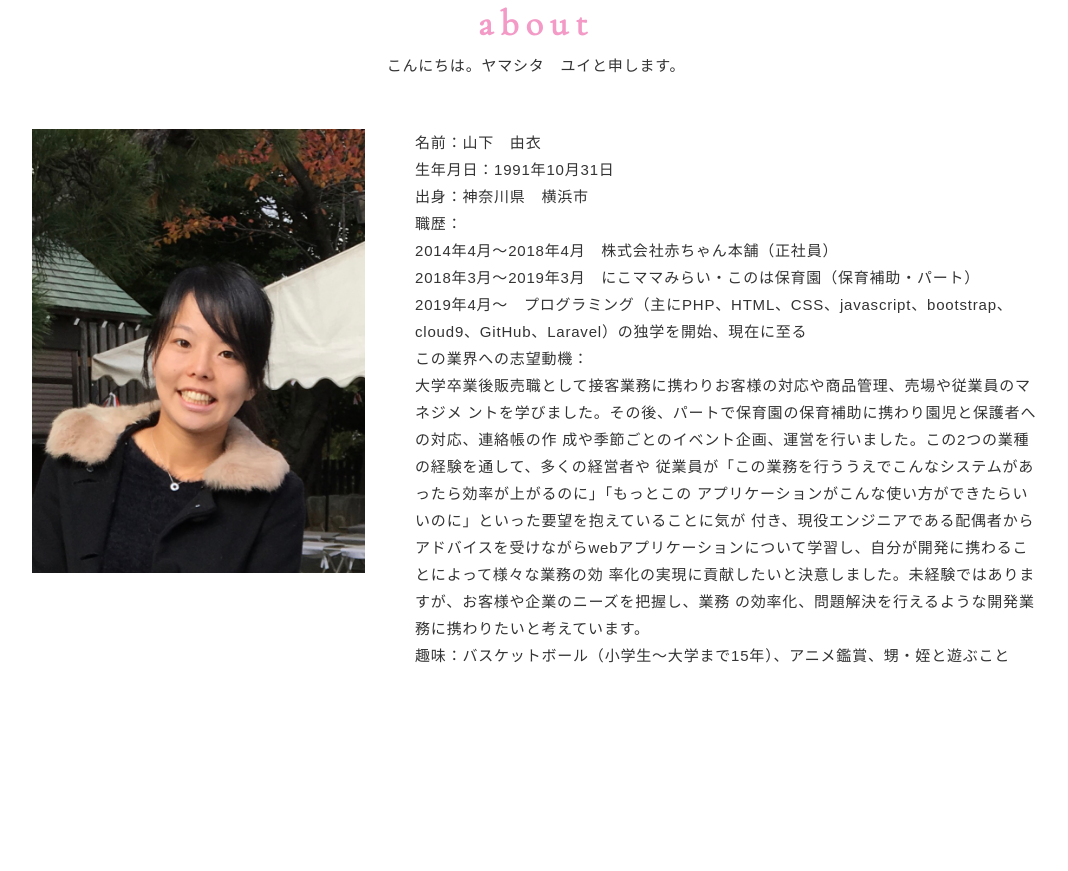
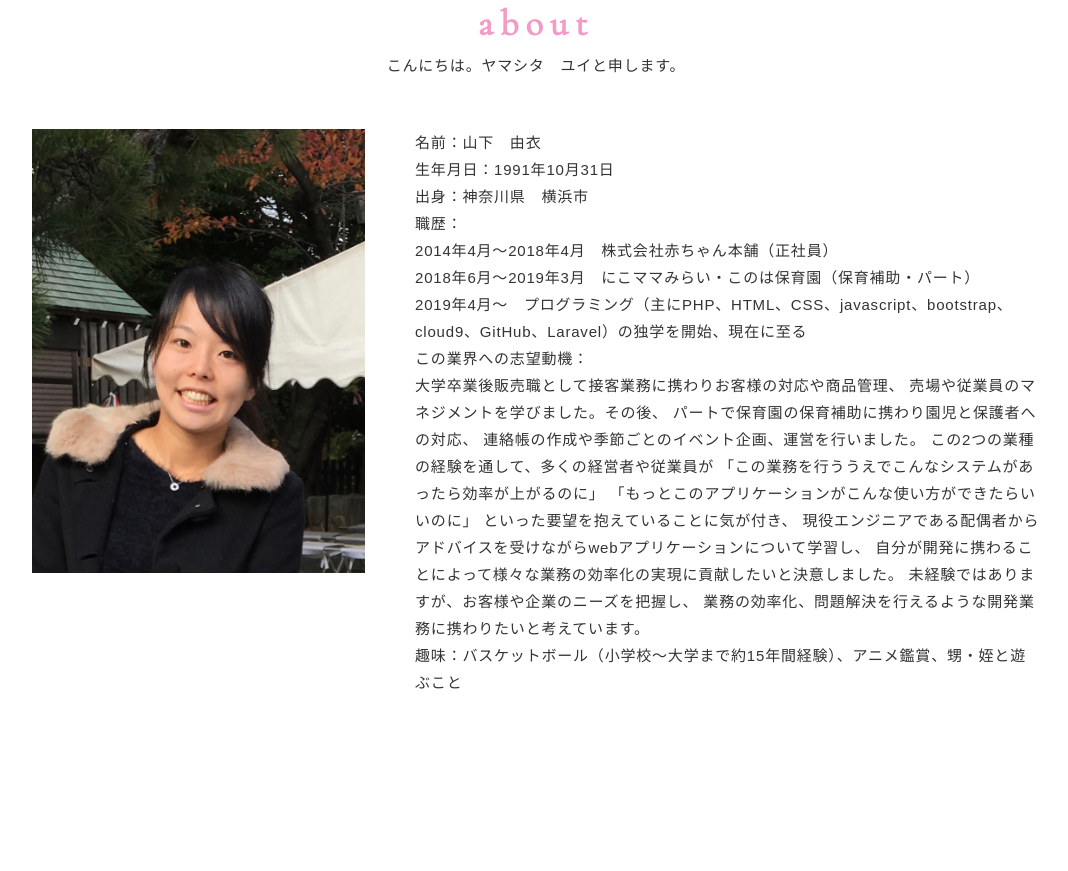
Before and after one commit to nekulala/my-portfoliosite, a plain HTML site: page index.html in a window 1280 px wide. Shown: the part 2660-3531 px from the top of the page, without its empty margins (104-1172 px from the left). Drawn offline with nearby package versions, Linux system fonts and the light colour scheme.

Commit message:
fixed about

```diff
--- a/index.html
+++ b/index.html
@@ -150,18 +150,22 @@
                 <br>出身：神奈川県　横浜市
                 <br>職歴：
                 <br>2014年4月〜2018年4月　株式会社赤ちゃん本舗（正社員）
-                <br>2018年3月〜2019年3月　にこママみらい・このは保育園（保育補助・パート）
+                <br>2018年6月〜2019年3月　にこママみらい・このは保育園（保育補助・パート）
                 <br>2019年4月〜　プログラミング（主にPHP、HTML、CSS、javascript、bootstrap、<br>cloud9、GitHub、Laravel）の独学を開始、現在に至る
                 <br>この業界への志望動機：
-                <br>大学卒業後販売職として接客業務に携わりお客様の対応や商品管理、売場や従業員のマネジメ
-                ントを学びました。その後、パートで保育園の保育補助に携わり園児と保護者への対応、連絡帳の作
-                成や季節ごとのイベント企画、運営を行いました。この2つの業種の経験を通して、多くの経営者や
-                従業員が「この業務を行ううえでこんなシステムがあったら効率が上がるのに」「もっとこの
-                アプリケーションがこんな使い方ができたらいいのに」といった要望を抱えていることに気が
-                付き、現役エンジニアである配偶者からアドバイスを受けながらwebアプリケーションについて学習し、自分が開発に携わることによって様々な業務の効
-                率化の実現に貢献したいと決意しました。未経験ではありますが、お客様や企業のニーズを把握し、業務
-                の効率化、問題解決を行えるような開発業務に携わりたいと考えています。
-                <br>趣味：バスケットボール（小学生〜大学まで15年）、アニメ鑑賞、甥・姪と遊ぶこと
+                <br>大学卒業後販売職として接客業務に携わりお客様の対応や商品管理、
+                売場や従業員のマネジメントを学びました。その後、
+                パートで保育園の保育補助に携わり園児と保護者への対応、
+                連絡帳の作成や季節ごとのイベント企画、運営を行いました。
+                この2つの業種の経験を通して、多くの経営者や従業員が
+                「この業務を行ううえでこんなシステムがあったら効率が上がるのに」
+                「もっとこのアプリケーションがこんな使い方ができたらいいのに」
+                といった要望を抱えていることに気が付き、
+                現役エンジニアである配偶者からアドバイスを受けながらwebアプリケーションについて学習し、
+                自分が開発に携わることによって様々な業務の効率化の実現に貢献したいと決意しました。
+                未経験ではありますが、お客様や企業のニーズを把握し、
+                業務の効率化、問題解決を行えるような開発業務に携わりたいと考えています。
+                <br>趣味：バスケットボール（小学校〜大学まで約15年間経験）、アニメ鑑賞、甥・姪と遊ぶこと
               </p>
             </div>
           </div>
```
